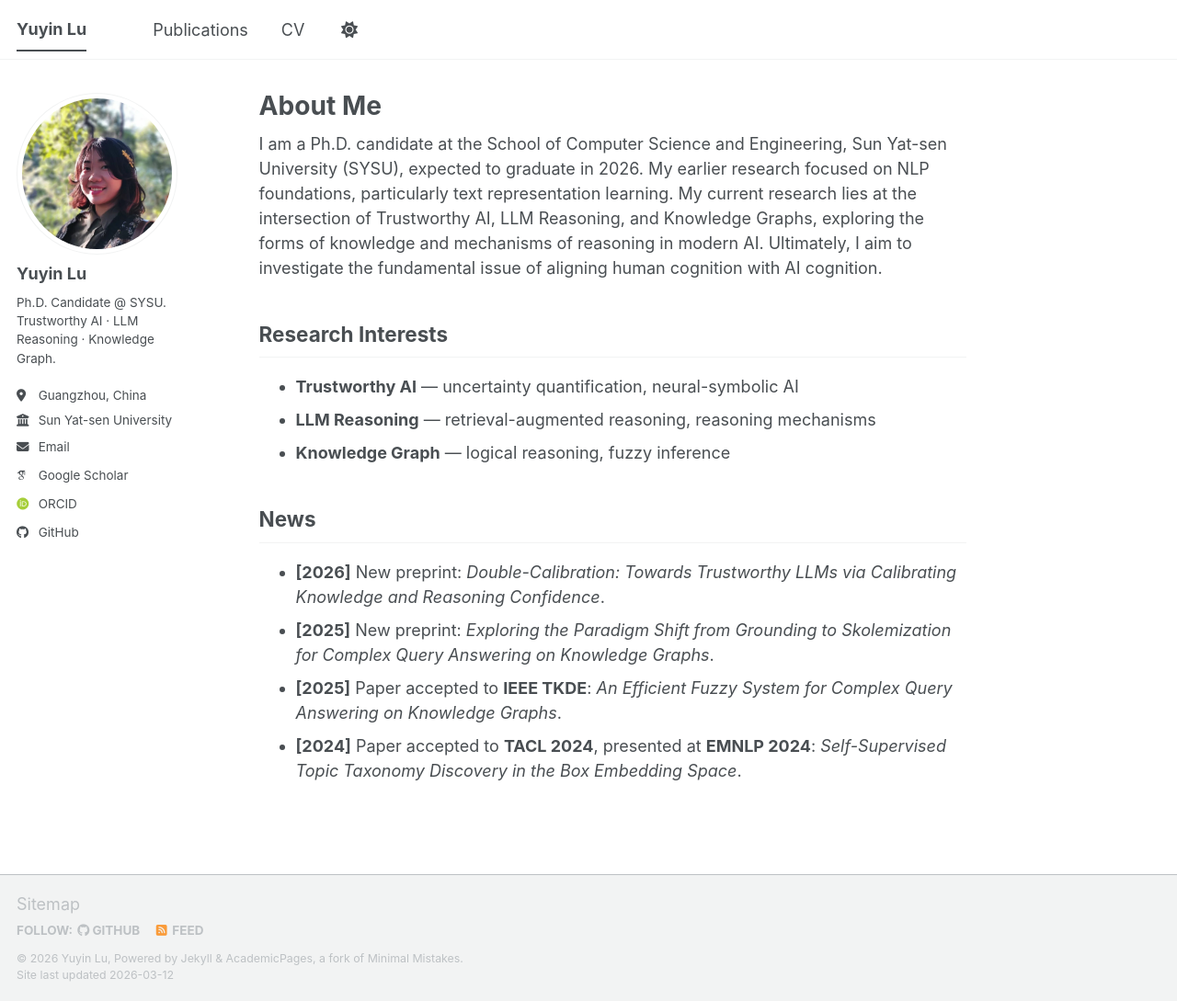
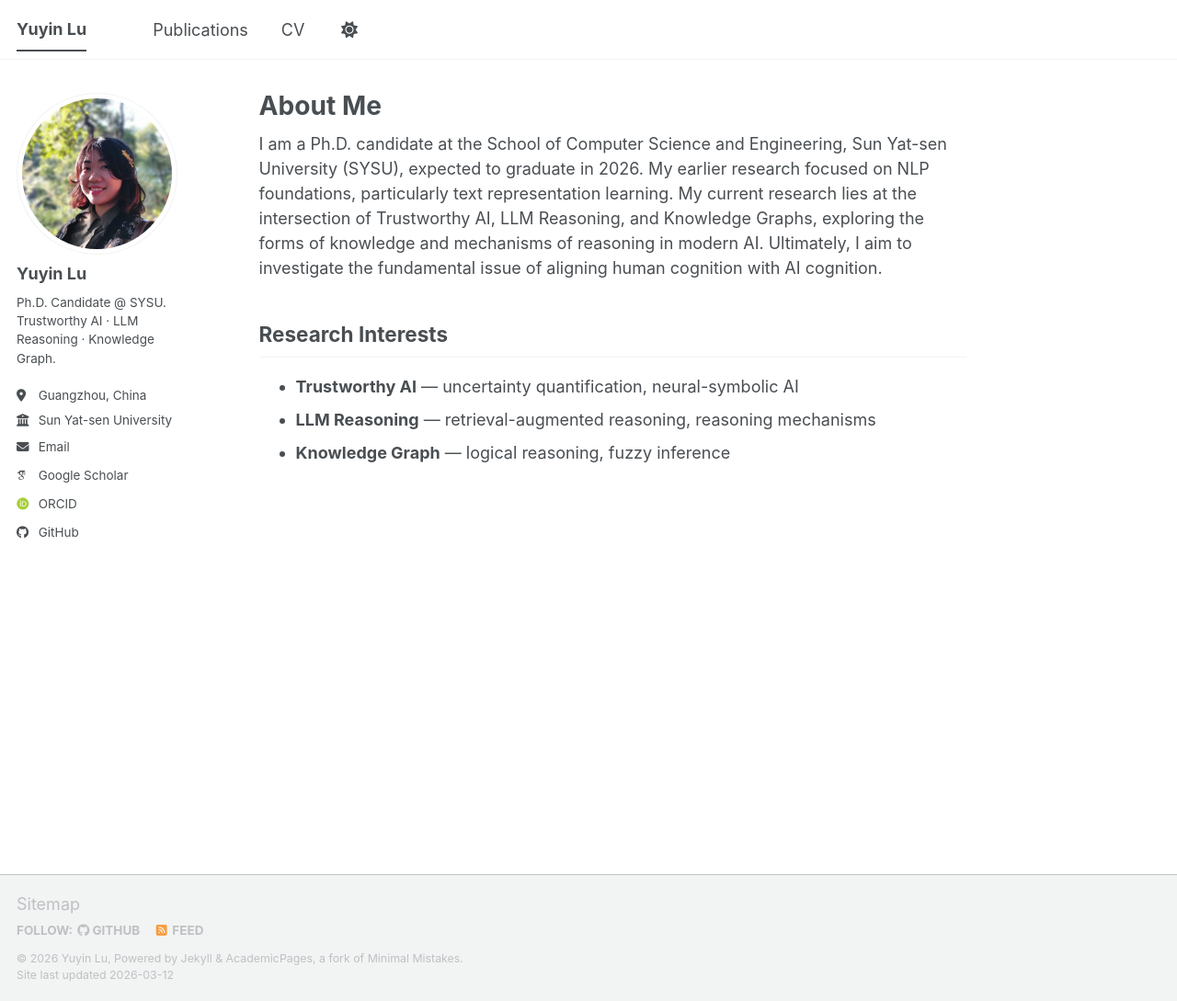
Before and after one commit to luyy9apples/luyy9apples.github.io, a Jekyll site: the page built from _pages/about.md, in a window 1280 px wide and 1089 px high. Shown: the whole window at 92% size. Built offline with Jekyll 4.4.1, drawn with Linux system fonts in a browser that asks for light colours; some web fonts are replaced; a script bundle is joined from its source files by our own code; library files that are not in the unit come from our copies.

Commit message:
Update about.md

```diff
--- a/_pages/about.md
+++ b/_pages/about.md
@@ -14,10 +14,3 @@ I am a Ph.D. candidate at the School of Computer Science and Engineering, Sun Ya
 - **Trustworthy AI** — uncertainty quantification, neural-symbolic AI
 - **LLM Reasoning** — retrieval-augmented reasoning, reasoning mechanisms
 - **Knowledge Graph** — logical reasoning, fuzzy inference
-
-## News
-
-- **[2026]** New preprint: *Double-Calibration: Towards Trustworthy LLMs via Calibrating Knowledge and Reasoning Confidence*.
-- **[2025]** New preprint: *Exploring the Paradigm Shift from Grounding to Skolemization for Complex Query Answering on Knowledge Graphs*.
-- **[2025]** Paper accepted to **IEEE TKDE**: *An Efficient Fuzzy System for Complex Query Answering on Knowledge Graphs*.
-- **[2024]** Paper accepted to **TACL 2024**, presented at **EMNLP 2024**: *Self-Supervised Topic Taxonomy Discovery in the Box Embedding Space*.
```
